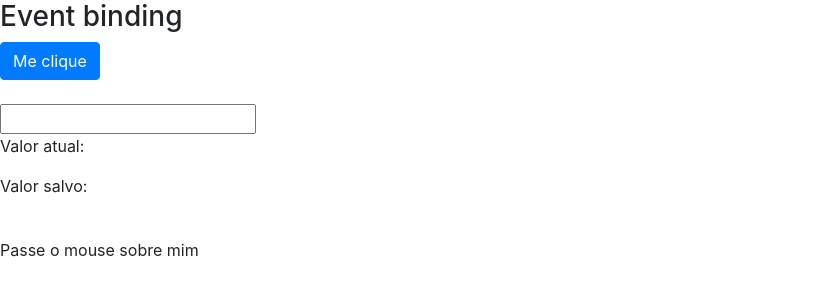
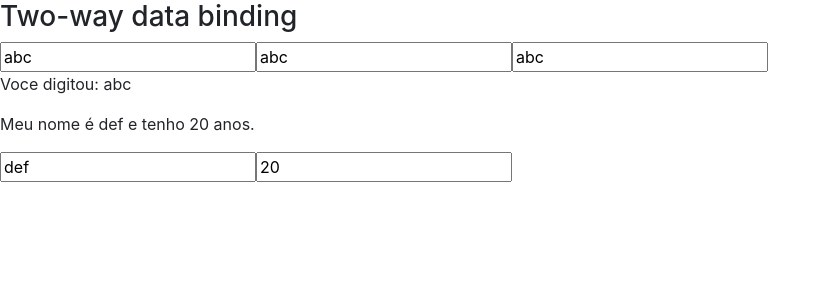
Before and after one commit to edulima2412/budget-app, an Angular app in the folder data-binding/: page / in a window 1280 px wide. Shown: the top 300 px of the page, without its empty margins (0-831 px from the left). Built offline with nearby package versions, Linux system fonts and the light colour scheme.

Commit message:
ngModel e two-way-binding

```diff
--- a/data-binding/src/app/app.module.ts
+++ b/data-binding/src/app/app.module.ts
@@ -1,5 +1,6 @@
 import { NgModule } from '@angular/core';
 import { BrowserModule } from '@angular/platform-browser';
+import { FormsModule } from '@angular/forms';
 
 import { AppComponent } from './app.component';
 import { DataBindingComponent } from './data-binding/data-binding.component';
@@ -10,7 +11,8 @@
     DataBindingComponent
   ],
   imports: [
-    BrowserModule
+    BrowserModule,
+    FormsModule
   ],
   providers: [],
   bootstrap: [AppComponent]
--- a/data-binding/src/app/data-binding/data-binding.component.html
+++ b/data-binding/src/app/data-binding/data-binding.component.html
@@ -67,7 +67,7 @@
       </div>
     </div>
   </article> -->
-  <article>
+  <!-- <article>
     <h3>Event binding</h3>
     <div>
       <button (click)="botaoClicado()" class="btn btn-primary">
@@ -90,5 +90,27 @@
         >Passe o mouse sobre mim</span
       >
     </div>
+  </article> -->
+  <article class="two-way-binding">
+    <h3>Two-way data binding</h3>
+    <div>
+      <input type="text"
+        [value]="nome"
+        (input)="nome = $event.target.value"
+      />
+
+      <input type="text"
+        [ngModel]="nome"
+        (ngModelChange)="nome = $event"
+      />
+
+      <input type="text" [(ngModel)]="nome" />
+      <p>Voce digitou: {{ nome }}</p>
+    </div>
+    <div>
+      <p>Meu nome é {{ pessoa.nome }} e tenho {{ pessoa.idade }} anos. </p>
+      <input type="text" [(ngModel)]="pessoa.nome" />
+      <input type="text" [(ngModel)]="pessoa.idade" />
+    </div>
   </article>
 </section>
--- a/data-binding/src/app/data-binding/data-binding.component.ts
+++ b/data-binding/src/app/data-binding/data-binding.component.ts
@@ -13,6 +13,12 @@
   valorAtual: string;
   valorSalvo: string;
   isMouseOver: boolean = false;
+  nome: string = 'abc';
+
+  pessoa: any = {
+    nome: 'def',
+    idade: 20
+  }
 
   getValor(){
     return 1;
```
